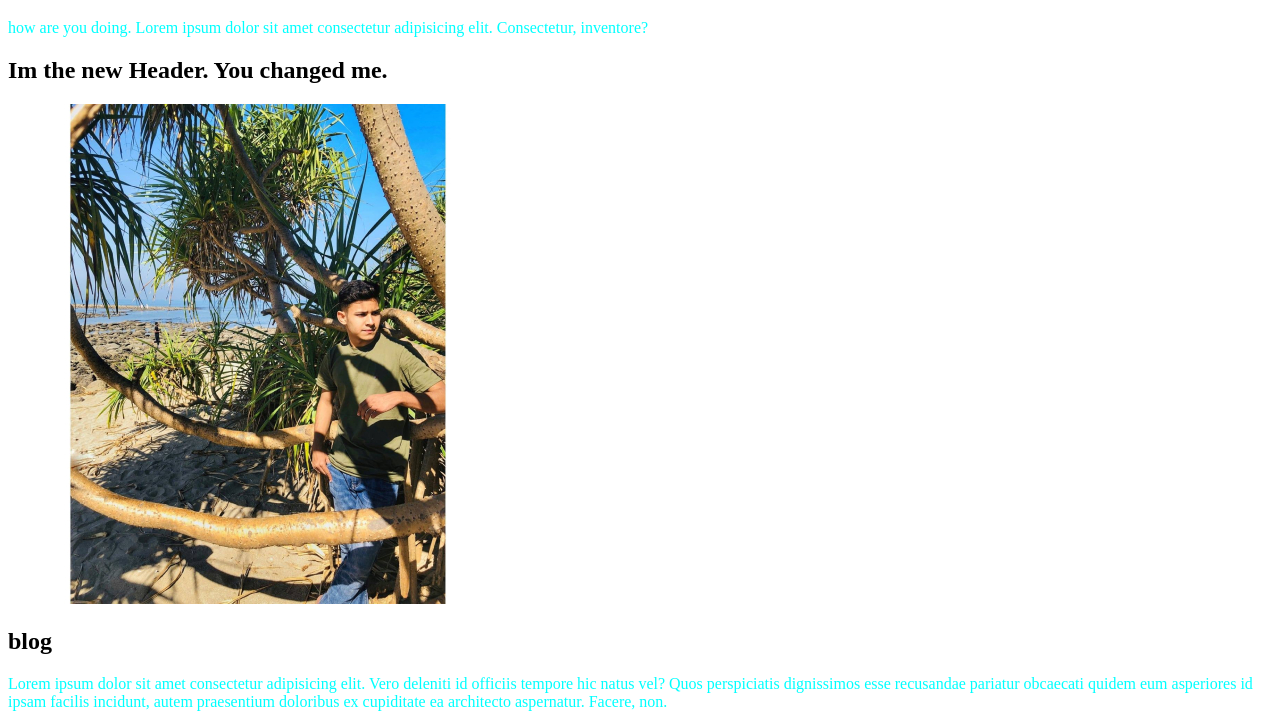
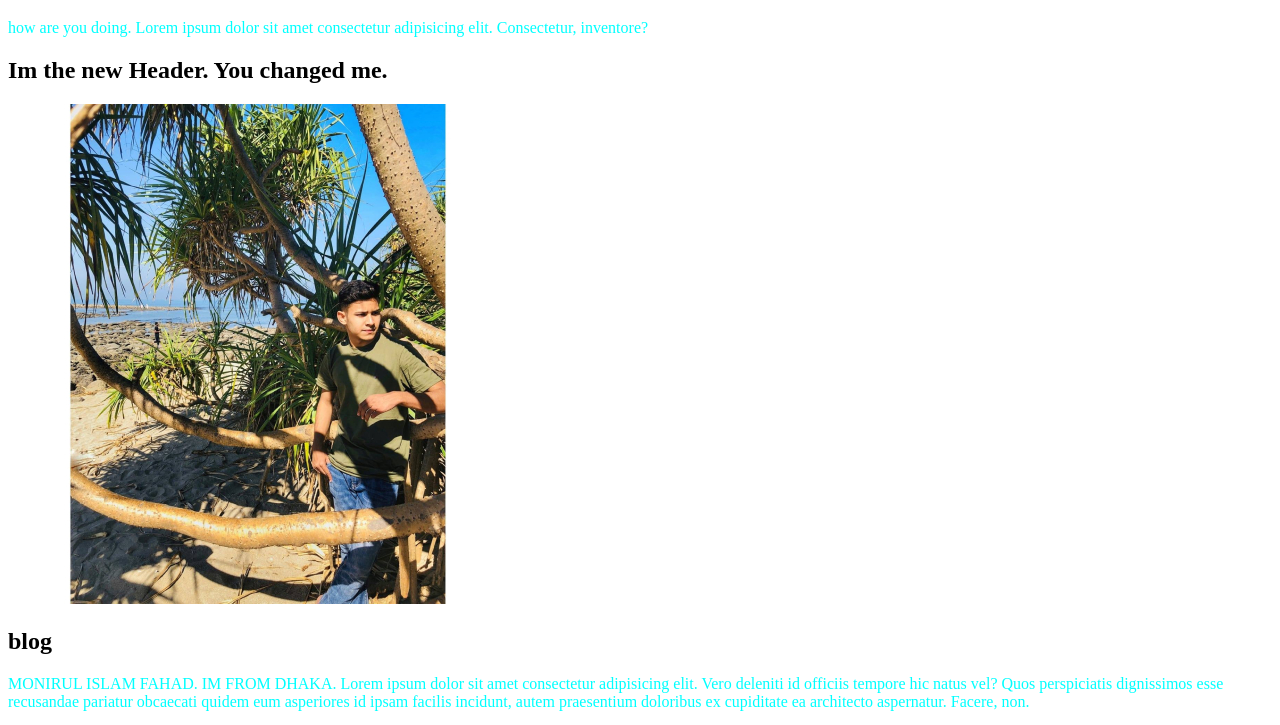
Before and after one commit to monirul-fahad/Course-test, a plain HTML site: page index.html in a window 1280 px wide. Shown: the part 61-786 px from the top of the page. Drawn offline with Linux system fonts and the light colour scheme.

Commit message:
another change in add-blog

```diff
--- a/index.html
+++ b/index.html
@@ -13,7 +13,7 @@
     <h2>Im the new Header. You changed me.</h2>
     <img src="images/My-photo.jpg" alt="">
     <h2>blog</h2>
-<p>Lorem ipsum dolor sit amet consectetur adipisicing elit. Vero deleniti id officiis tempore hic natus vel? Quos perspiciatis dignissimos esse recusandae pariatur obcaecati quidem eum asperiores id ipsam facilis incidunt, autem praesentium doloribus ex cupiditate ea architecto aspernatur. Facere, non.</p>
+<p>MONIRUL ISLAM FAHAD. IM FROM DHAKA. Lorem ipsum dolor sit amet consectetur adipisicing elit. Vero deleniti id officiis tempore hic natus vel? Quos perspiciatis dignissimos esse recusandae pariatur obcaecati quidem eum asperiores id ipsam facilis incidunt, autem praesentium doloribus ex cupiditate ea architecto aspernatur. Facere, non.</p>
     <img src="images/My-photo (2).jpg" alt="">
 </body>
 </html>
```
